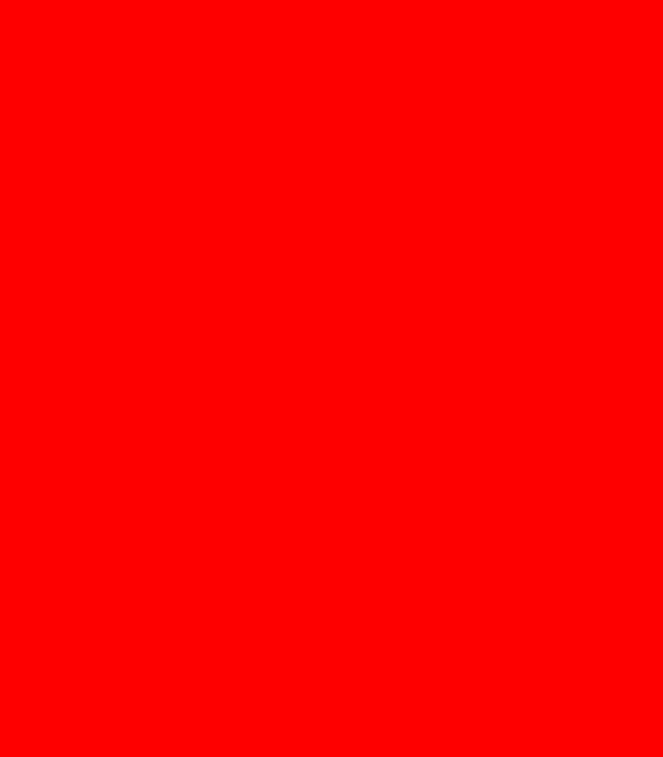
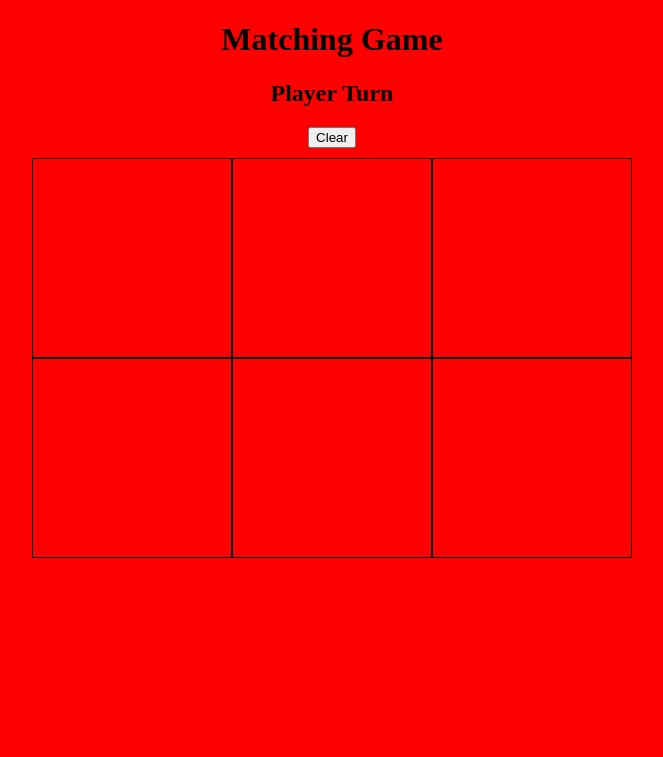
Before and after one commit to savaris/WDI-PROJECT-1, a PHP site: page / in a window 1280 px wide. Before the commit the part shown is empty. Shown: the top 757 px of the page, without its empty margins (308-971 px from the left). Run offline with PHP 8.4, Linux system fonts and the light colour scheme; some libraries are stand-ins or nearby versions.

Commit message:
Grid Formation

```diff
--- a/css/style.css
+++ b/css/style.css
@@ -1,3 +1,29 @@
 body {
   background-color: red;
 }
+
+body {
+  text-align: center;
+}
+
+ul.grid {
+  margin: 0 auto;
+  text-align: center;
+  padding: 0;
+  width: 600px;
+  height: 600px;
+}
+
+li {
+  width: 198px;
+  height: 198px;
+  border: 1px solid black;
+  float: left;
+  list-style: none;
+  color: #fff;
+  text-align: center;
+}
+
+button {
+  margin-bottom: 10px;
+}
--- a/index.html
+++ b/index.html
@@ -8,6 +8,18 @@
   <script src="js/app.js" charset="utf-8"></script>
 </head>
 <body>
-
+  <main>
+  <h1>Matching Game</h1>
+  <h2 id="display">Player Turn</h2>
+  <button id="clear">Clear</button>
+  <ul class="grid">
+    <li id="one"></li>
+    <li id="two"></li>
+    <li id="two"></li>
+    <li id="one"></li>
+    <li id="three"></li>
+    <li id="three"></li>
+  </ul>
+</main>
 </body>
 </html>
```
